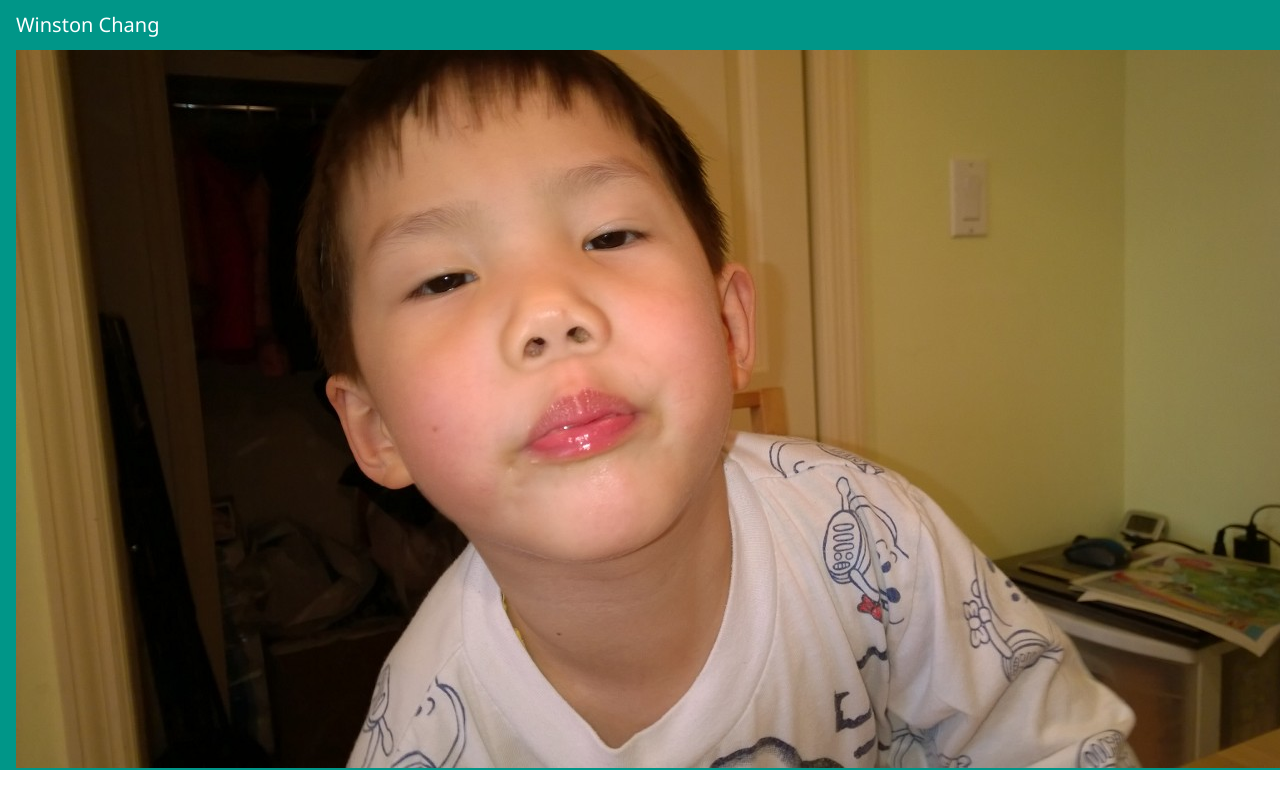
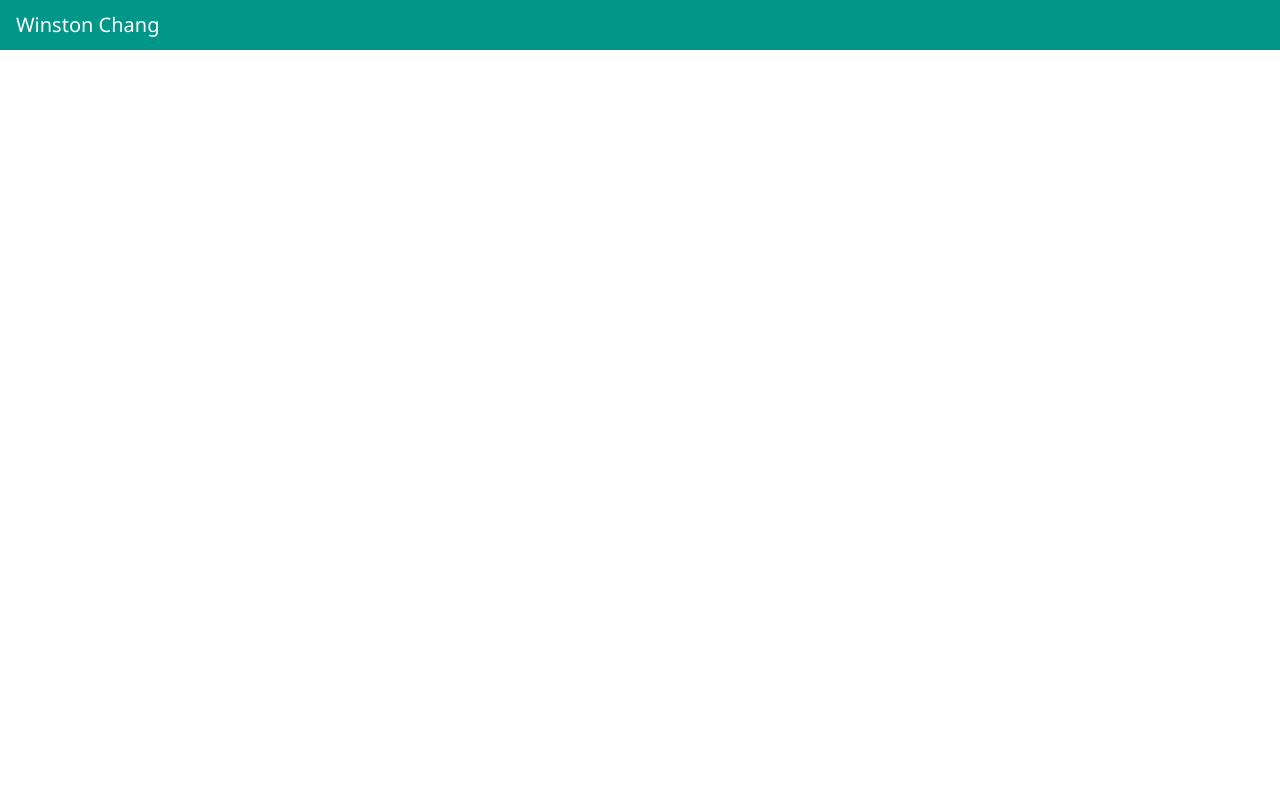
Before and after one commit to wchang28/app_template, a website: page public/index.html in a window 1280 px wide. Drawn offline with Linux system fonts and the light colour scheme.

Commit message:
first comment

```diff
--- a/public/index.html
+++ b/public/index.html
@@ -9,7 +9,6 @@
 	<body>
 		<div class="w3-container w3-teal" id="main">
 			<h4>Winston Chang</h4>
-			<img src="images/WP_20140607_20_02_49_Pro.jpg" alt="Smiley face">
 		</div>
 	</body>
 </html>
```
